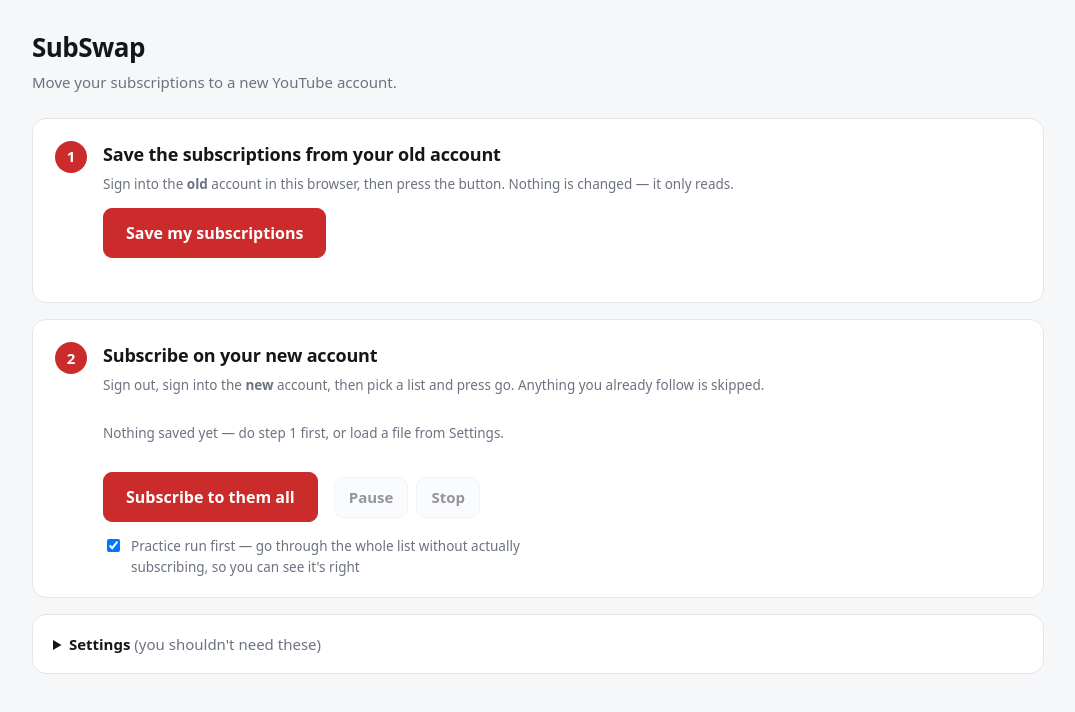
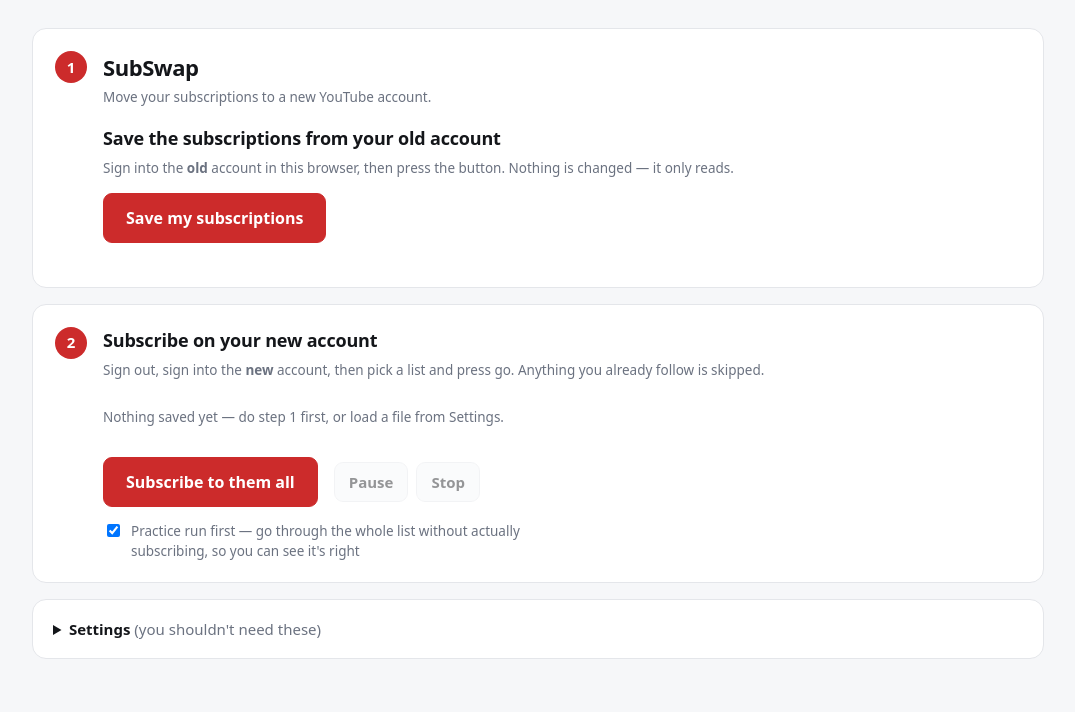
Before and after one commit to TanookiStudios/SubSwap, a website with bundled scripts: page src/manager.html in a window 1280 px wide. Both pictures are taken after a click on the button "Subscribe to them all". Shown: the whole page, without its empty margins (102-1177 px from the left). Built offline with nearby package versions, Linux system fonts and the light colour scheme; no server answers.

Commit message:
ui: title moves into the box, buttons go right
The page header was costing a block of its own above the card. The
title and tagline now ride on the buttons row inside the card, pushed
apart so the run buttons sit hard right.

While step 1 is on show the brand hops up into that card instead, so
the title never turns up halfway down the page.

```diff
--- a/src/manager.css
+++ b/src/manager.css
@@ -43,29 +43,33 @@
   font: 15px/1.5 system-ui, -apple-system, "Segoe UI", sans-serif;
 }
 
-.topbar {
-  padding: 28px 24px 8px;
+main {
   max-width: 1060px;
   margin: 0 auto;
+  padding: 28px 24px 64px;
+  display: grid;
+  gap: 16px;
 }
 
-.topbar h1 {
+.brand h1 {
   margin: 0;
-  font-size: 26px;
+  font-size: 22px;
   letter-spacing: -0.02em;
 }
 
-.tagline {
-  margin: 4px 0 0;
+.brand p {
+  margin: 3px 0 0;
   color: var(--muted);
+  font-size: 13.5px;
 }
 
-main {
-  max-width: 1060px;
-  margin: 0 auto;
-  padding: 16px 24px 64px;
-  display: grid;
-  gap: 16px;
+/* Pushes whatever follows it — the run buttons — over to the right. */
+.controls > .brand {
+  margin-right: auto;
+}
+
+.step-body > .brand {
+  margin-bottom: 18px;
 }
 
 .card {
--- a/src/manager.html
+++ b/src/manager.html
@@ -6,11 +6,6 @@
     <link rel="stylesheet" href="manager.css" />
   </head>
   <body>
-    <header class="topbar">
-      <h1>SubSwap</h1>
-      <p class="tagline">Move your subscriptions to a new YouTube account.</p>
-    </header>
-
     <main>
       <!-- Step 1 ------------------------------------------------------- -->
       <section class="card step" id="step-1">
@@ -42,6 +37,13 @@
           </button>
 
           <div class="controls">
+            <!-- The brand rides in this row while step 1 is folded away, so the
+                 title and the buttons share one line instead of costing two
+                 blocks. renderSteps moves it up to step 1 when that's on show. -->
+            <div class="brand" id="brand">
+              <h1>SubSwap</h1>
+              <p>Move your subscriptions to a new YouTube account.</p>
+            </div>
             <button id="run-start" class="big primary">Subscribe to them all</button>
             <button id="run-pause" disabled>Pause</button>
             <button id="run-stop" disabled>Stop</button>
--- a/src/manager.js
+++ b/src/manager.js
@@ -790,6 +790,18 @@
   el("step-1").hidden = foldStep1;
   el("show-step-1").hidden = !foldStep1 || busy;
 
+  // The title sits on the buttons row once step 1 is out of the way; while
+  // step 1 is up it goes above that instead, so it always reads as the page
+  // title rather than turning up halfway down.
+  const brand = el("brand");
+  if (foldStep1) {
+    const controls = el("run-start").parentElement;
+    if (brand.parentElement !== controls) controls.prepend(brand);
+  } else {
+    const body = el("step-1").querySelector(".step-body");
+    if (brand.parentElement !== body) body.prepend(brand);
+  }
+
   el("step-1").classList.toggle("done", lists.length > 0);
   el("step-2").classList.toggle("done", Boolean(run && run.status === "finished" && !run.dryRun));
 
```
